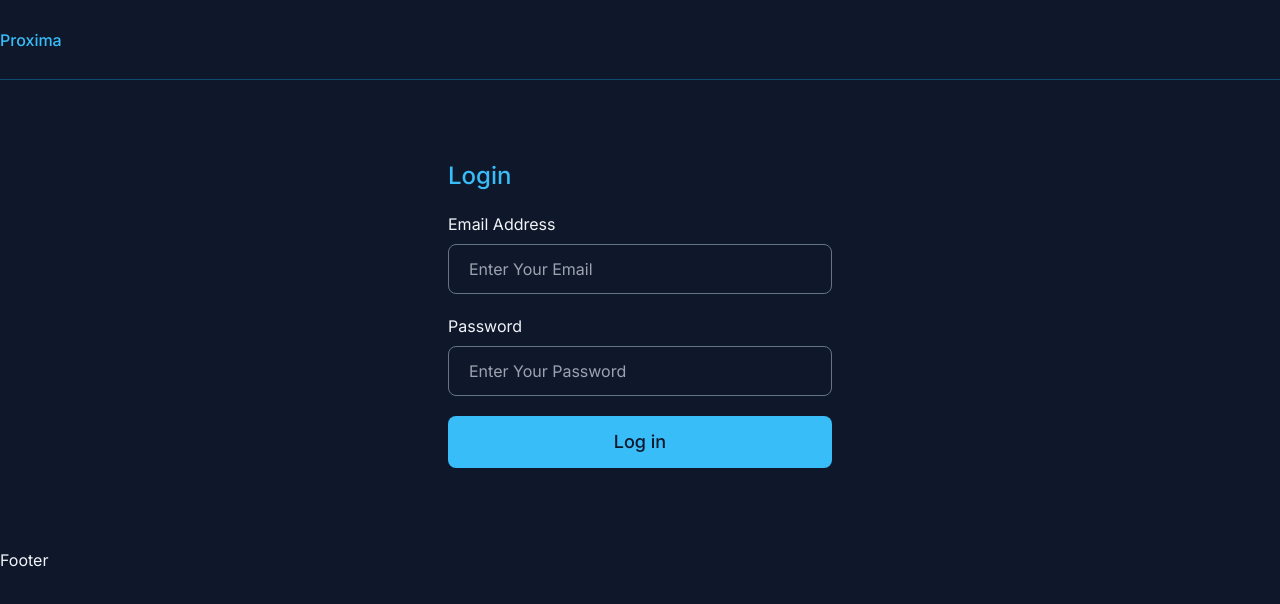
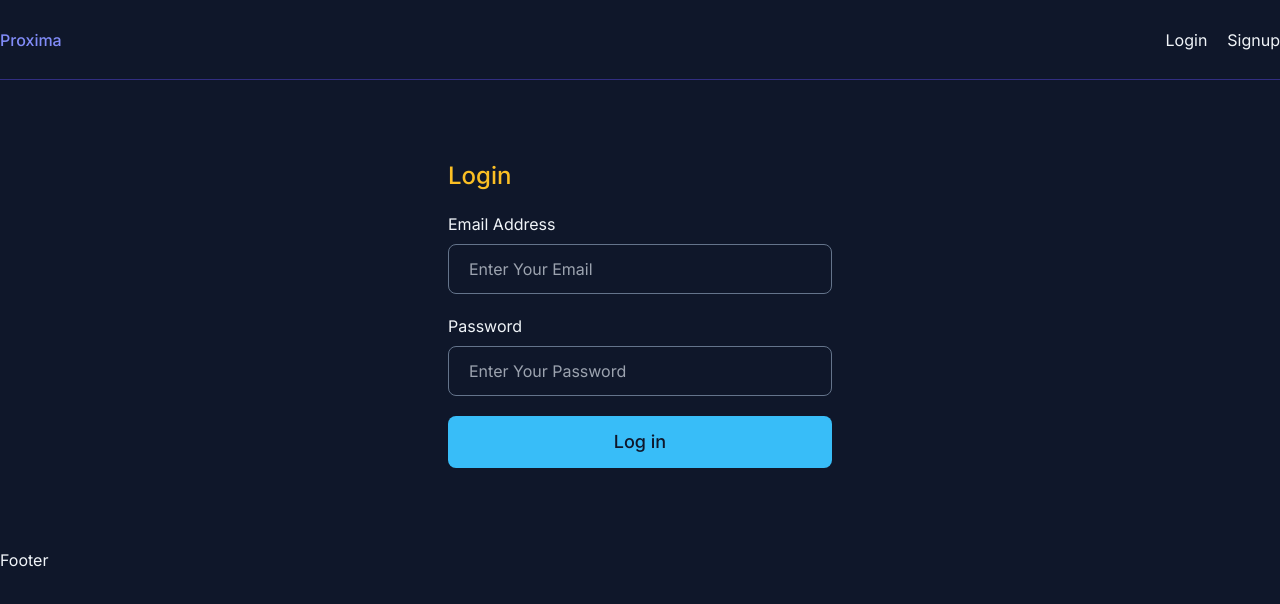
Before and after one commit to sakibb77/proxima-client, a React (Create React App) app: page /login in a window 1280 px wide. Shown: the top 604 px of the page. Built offline with nearby package versions, Linux system fonts and the light colour scheme; the HTML template or start-up script is replaced by a standard one.

Commit message:
login and signup added

```diff
--- a/src/App.js
+++ b/src/App.js
@@ -1,18 +1,31 @@
 import Navbar from "./components/Navbar";
 import Footer from "./components/Footer";
-import { Route, Routes } from "react-router-dom";
+import { Navigate, Route, Routes } from "react-router-dom";
 import Home from "./pages/Home";
 import Login from "./pages/Login";
 import Signup from "./pages/Signup";
+import { useAuthContext } from "./hooks/useAuthContext";
 
 function App() {
+  const { user } = useAuthContext();
+
   return (
     <div className="app bg-slate-900 text-slate-100 min-h-screen">
       <Navbar />
       <Routes>
-        <Route path="/" element={<Home />} />
-        <Route path="/login" element={<Login />} />
-        <Route path="/signup" element={<Signup />} />
+        <Route
+          path="/"
+          element={user ? <Home /> : <Navigate to={"/login"} />}
+        />
+        <Route
+          path="/login"
+          element={!user ? <Login /> : <Navigate to={"/"} />}
+        />
+        <Route
+          path="/signup"
+          element={!user ? <Signup /> : <Navigate to={"/"} />}
+        />
+        <Route path="*" element={<Home />} />
       </Routes>
       <Footer />
     </div>
--- a/src/components/Navbar.js
+++ b/src/components/Navbar.js
@@ -3,10 +3,19 @@ import { Link } from "react-router-dom";
 
 const Navbar = () => {
   return (
-    <div className="navbar container mx-auto h-20 flex items-center justify-between border-b border-sky-900">
-      <Link className="2xl font-medium text-sky-400" to={"/"}>
+    <div className="navbar container mx-auto h-20 flex items-center justify-between border-b border-indigo-900">
+      <Link className="2xl font-medium text-indigo-400" to={"/"}>
         Proxima
       </Link>
+
+      <nav className="flex gap-5">
+        <Link to={"/login"} className="hover:text-indigo-400 duration-300">
+          Login
+        </Link>
+        <Link to={"/signup"} className="hover:text-indigo-400 duration-300">
+          Signup
+        </Link>
+      </nav>
     </div>
   );
 };
--- a/src/components/ProjectCard.js
+++ b/src/components/ProjectCard.js
@@ -37,7 +37,7 @@ const ProjectCard = ({ project }) => {
   return (
     <div className="project-card bg-slate-800 p-5 rounded-xl shadow-xl border border-slate-700 flex flex-col gap-5 w-[28rem]">
       <div className="top">
-        <span className="text-sky-400">ID: {project._id}</span>
+        <span className="text-indigo-400">ID: {project._id}</span>
         <h3 className="text-2xl font-medium">{project.title}</h3>
         <span className="uppercase text-xs tracking-widest text-slate-500 font-medium">
           {project.tech}
@@ -65,7 +65,7 @@ const ProjectCard = ({ project }) => {
       <div className="bottom flex gap-5">
         <button
           onClick={handleUpdate}
-          className="bg-sky-400 text-slate-900 font-medium py-2 px-5 rounded-md shadow-xl hover:bg-sky-50 duration-300"
+          className="bg-indigo-400 text-slate-900 font-medium py-2 px-5 rounded-md shadow-xl hover:bg-indigo-50 duration-300"
         >
           Update
         </button>
--- a/src/context/AuthContext.js
+++ b/src/context/AuthContext.js
@@ -1,7 +1,9 @@
 import { createContext, useReducer } from "react";
 
 const initialState = {
-  user: null,
+  user: localStorage.getItem("user")
+    ? JSON.parse(localStorage.getItem("user"))
+    : null,
 };
 
 const authReducer = (state, action) => {
@@ -26,6 +28,8 @@ export const AuthContext = createContext();
 export const AuthContextProvider = ({ children }) => {
   const [state, dispatch] = useReducer(authReducer, initialState);
 
+  console.log("auth state", state.user);
+
   return (
     <AuthContext.Provider value={{ ...state, dispatch }}>
       {children}
--- /dev/null
+++ b/src/hooks/useLogin.js
@@ -0,0 +1,39 @@
+import { useState } from "react";
+import { useAuthContext } from "./useAuthContext";
+
+export const useLogin = () => {
+  const [error, setError] = useState(null);
+  const [loading, setLoading] = useState(false);
+  const { dispatch } = useAuthContext();
+
+  const login = async (email, password) => {
+    setError(null);
+    setLoading(true);
+
+    const res = await fetch("http://localhost:5000/api/user/login", {
+      method: "POST",
+      headers: {
+        "Content-Type": "application/json",
+      },
+      body: JSON.stringify({ email, password }),
+    });
+
+    const json = await res.json();
+
+    //res.ok === false
+    if (!res.ok) {
+      setLoading(false);
+      setError(json.error);
+    }
+    //res.ok === true
+    if (res.ok) {
+      //update auth context
+      dispatch({ type: "LOGIN", payload: json });
+      //save user to local storage
+      localStorage.setItem("user", JSON.stringify(json));
+
+      setLoading(false);
+    }
+  };
+  return { login, error, loading };
+};
--- /dev/null
+++ b/src/hooks/useSignup.js
@@ -0,0 +1,41 @@
+import { useState } from "react";
+import { useAuthContext } from "./useAuthContext";
+
+export const useSignup = () => {
+  const [error, setError] = useState(null);
+  const [loading, setLoading] = useState(false);
+  const { dispatch } = useAuthContext();
+
+  const signup = async (email, password) => {
+    setError(null);
+    setLoading(true);
+
+    const res = await fetch("http://localhost:5000/api/user/signup", {
+      method: "POST",
+      headers: {
+        "Content-Type": "application/json",
+      },
+      body: JSON.stringify({ email, password }),
+    });
+
+    console.log(JSON.stringify({ email, password }));
+
+    const json = await res.json();
+
+    //res.ok === false
+    if (!res.ok) {
+      setLoading(false);
+      setError(json.error);
+    }
+    //res.ok === true
+    if (res.ok) {
+      //update auth context
+      dispatch({ type: "LOGIN", payload: json });
+      //save user to local storage
+      localStorage.setItem("user", JSON.stringify(json));
+
+      setLoading(false);
+    }
+  };
+  return { signup, error, loading };
+};
--- a/src/pages/Home.js
+++ b/src/pages/Home.js
@@ -13,7 +13,7 @@ const Home = () => {
     const getProjects = async () => {
       try {
         setLoading(true);
-        const res = await fetch("http://localhost:4000/api/projects");
+        const res = await fetch("http://localhost:5000/api/projects");
         if (!res.ok) throw new Error("Something went wrong");
         const data = await res.json();
 
@@ -35,7 +35,7 @@ const Home = () => {
   return (
     <div className="home container mx-auto py-16 grid grid-cols-8 gap-10">
       <div className="left col-span-6">
-        <h2 className="text-2xl font-medium text-sky-400 mb-10">
+        <h2 className="text-2xl font-medium text-amber-400 mb-10">
           All Projects
         </h2>
         <div className="projects-wrapper flex gap-10 flex-wrap">
--- a/src/pages/Login.js
+++ b/src/pages/Login.js
@@ -1,20 +1,33 @@
 import { useState } from "react";
+import { useLogin } from "../hooks/useLogin";
 
 const Login = () => {
-  const [email, setEmail] = useState();
-  const [password, setPassword] = useState();
+  const [email, setEmail] = useState("");
+  const [password, setPassword] = useState("");
+
+  const { login, error, loading } = useLogin();
+
+  const loginHandler = async (e) => {
+    e.preventDefault();
+
+    //login user
+    await login(email, password);
+  };
 
   return (
-    <form className="flex flex-col gap-5 py-20 mx-auto max-w-sm">
-      <h2 className="text-2xl font-medium text-sky-400">Login</h2>
+    <form
+      onSubmit={loginHandler}
+      className="flex flex-col gap-5 py-20 mx-auto max-w-sm"
+    >
+      <h2 className="text-2xl font-medium text-amber-400">Login</h2>
 
       <div className="form-control flex flex-col gap-2">
         <label htmlFor="email" className="cursor-pointer">
           Email Address
         </label>
         <input
-          onChange={(e) => e.target.value}
           value={email}
+          onChange={(e) => setEmail(e.target.value)}
           placeholder="Enter Your Email"
           className="bg-transparent border py-3 px-5 rounded-lg outline-none focus:border-sky-400 duration-300 border-slate-500"
           type="text"
@@ -28,22 +41,28 @@ const Login = () => {
           Password
         </label>
         <input
-          onChange={(e) => e.target.value}
           value={password}
+          onChange={(e) => setPassword(e.target.value)}
           placeholder="Enter Your Password"
           className="bg-transparent border py-3 px-5 rounded-lg outline-none focus:border-sky-400 duration-300 border-slate-500"
-          type="text"
+          type="password"
           name=""
           id="password"
         />
       </div>
 
       <button
+        disabled={loading}
         type="submit"
         className="bg-sky-400 rounded-lg text-slate-900 py-3 text-lg font-medium"
       >
         Log in
       </button>
+      {error && (
+        <p className="bg-rose-500/20 rounded-md text-rose-500 border border-rose-500 p-2 text-sm tracking-wide">
+          {error}
+        </p>
+      )}
     </form>
   );
 };
--- a/src/pages/Signup.js
+++ b/src/pages/Signup.js
@@ -1,19 +1,32 @@
 import { useState } from "react";
+import { useSignup } from "../hooks/useSignup";
 
 const Signup = () => {
-  const [email, setEmail] = useState();
-  const [password, setPassword] = useState();
+  const [email, setEmail] = useState("");
+  const [password, setPassword] = useState("");
+
+  const { signup, error, loading } = useSignup();
+
+  const handleSignup = async (e) => {
+    e.preventDefault();
+
+    //signup user
+    await signup(email, password);
+  };
 
   return (
-    <form className="flex flex-col gap-5 py-20 mx-auto max-w-sm">
-      <h2 className="text-2xl font-medium text-sky-400">Signup</h2>
+    <form
+      onSubmit={handleSignup}
+      className="flex flex-col gap-5 py-20 mx-auto max-w-sm"
+    >
+      <h2 className="text-2xl font-medium text-amber-400">Signup</h2>
 
       <div className="form-control flex flex-col gap-2">
         <label htmlFor="email" className="cursor-pointer">
           Email Address
         </label>
         <input
-          onChange={(e) => e.target.value}
+          onChange={(e) => setEmail(e.target.value)}
           value={email}
           placeholder="Enter Your Email"
           className="bg-transparent border py-3 px-5 rounded-lg outline-none focus:border-sky-400 duration-300 border-slate-500"
@@ -28,11 +41,11 @@ const Signup = () => {
           Password
         </label>
         <input
-          onChange={(e) => e.target.value}
+          onChange={(e) => setPassword(e.target.value)}
           value={password}
           placeholder="Enter Your Password"
           className="bg-transparent border py-3 px-5 rounded-lg outline-none focus:border-sky-400 duration-300 border-slate-500"
-          type="text"
+          type="password"
           name=""
           id="password"
         />
@@ -40,10 +53,16 @@ const Signup = () => {
 
       <button
         type="submit"
+        disabled={loading}
         className="bg-sky-400 rounded-lg text-slate-900 py-3 text-lg font-medium"
       >
         Sign in
       </button>
+      {error && (
+        <p className="bg-rose-500/20 rounded-md text-rose-500 border border-rose-500 p-2 text-sm tracking-wide">
+          {error}
+        </p>
+      )}
     </form>
   );
 };
```
Also changed, not shown: src/components/ProjectForm.js (+15 -15 lines), src/hooks/useAuthContext.js (renamed from src/hooks/useUserContext.js).
